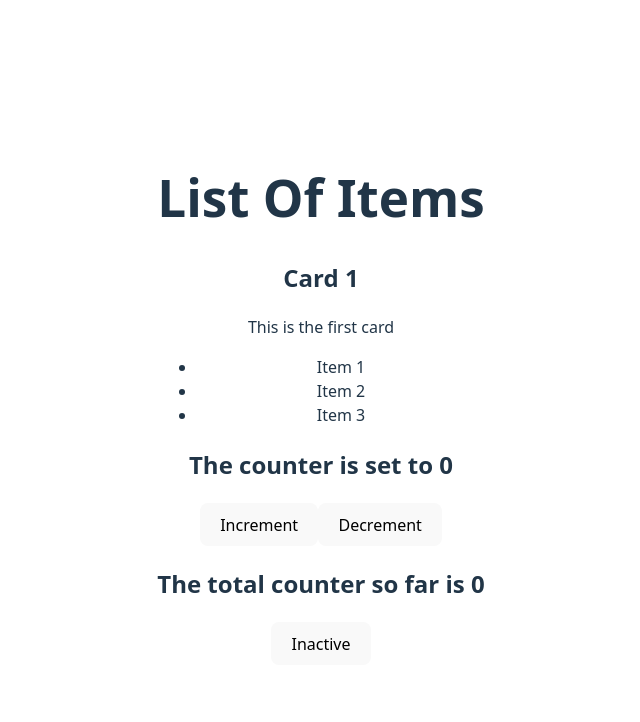
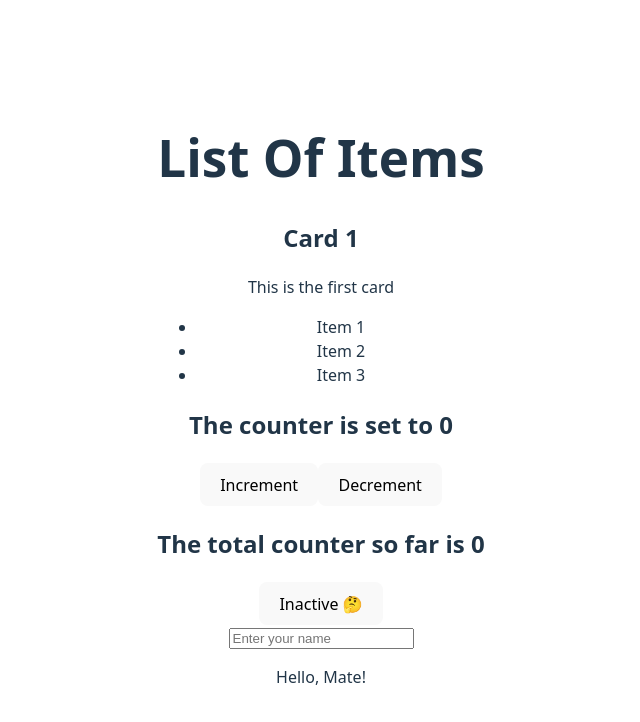
Before and after one commit to carlos-araujo-aus/Reacct_App_V2, a React (Vite) app: page / in a window 1280 px wide. Shown: the top 722 px of the page, without its empty margins (319-959 px from the left). Built offline with nearby package versions, Linux system fonts and the light colour scheme.

Commit message:
nameform added

```diff
--- a/src/App.jsx
+++ b/src/App.jsx
@@ -3,6 +3,7 @@ import './App.css'
 import Card from './components/cards'
 import Counter from './components/counter'
 import ToggleButton from './components/toggleButton'
+import NameForm from './components/nameForm'
 
 function App() {
 
@@ -25,6 +26,8 @@ function App() {
 
         <ToggleButton />
 
+        <NameForm />
+
       </div>
 
     </>
--- /dev/null
+++ b/src/components/nameForm.jsx
@@ -0,0 +1,20 @@
+import { useState } from "react";
+
+const NameForm = () => {
+    const [name, setName] = useState("");
+
+    return (
+        <>
+            <input
+                type="text"
+                placeholder="Enter your name"
+                value={name}
+                onChange= {(e) => setName(e.target.value)}>
+            </input>
+
+            <p>Hello, {name || "Mate"}!</p>
+        </>
+    )
+}
+
+export default NameForm;
--- a/src/components/toggleButton.jsx
+++ b/src/components/toggleButton.jsx
@@ -6,8 +6,8 @@ const ToggleButton = () => {
     return (
         <>
             <button onClick={() => setIsActive(!isActive)}>
-                {isActive ? "Active" : "Inactive"}
-            </button>
+                {isActive ? "Active 🎉" : "Inactive 🤔"}
+            </button> <br />
         </>
     )
 
```
